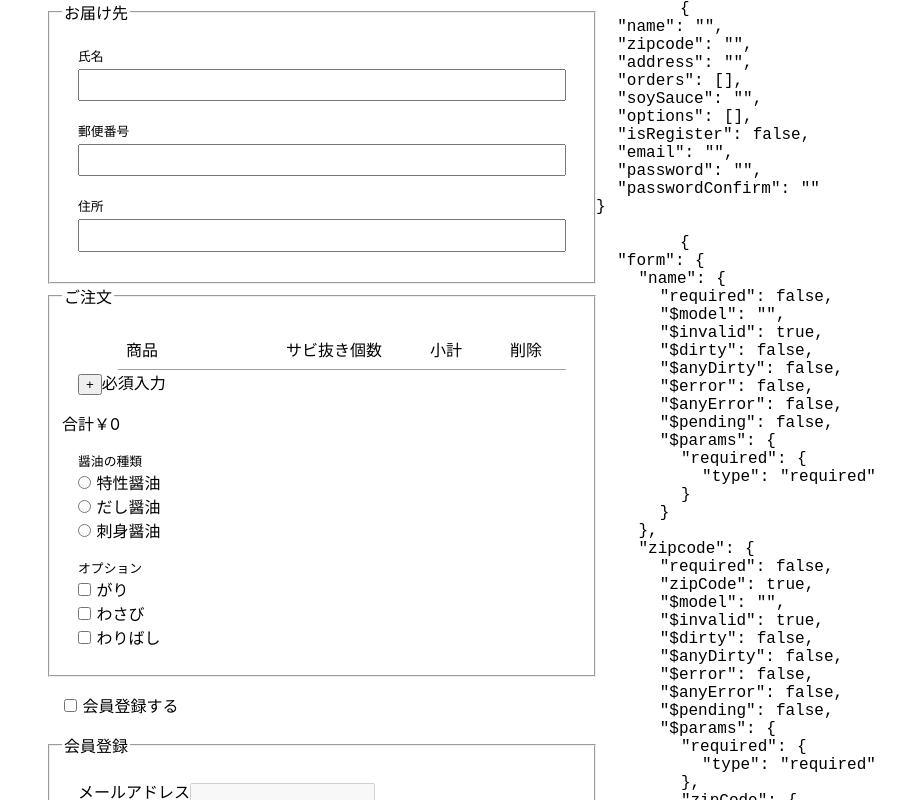
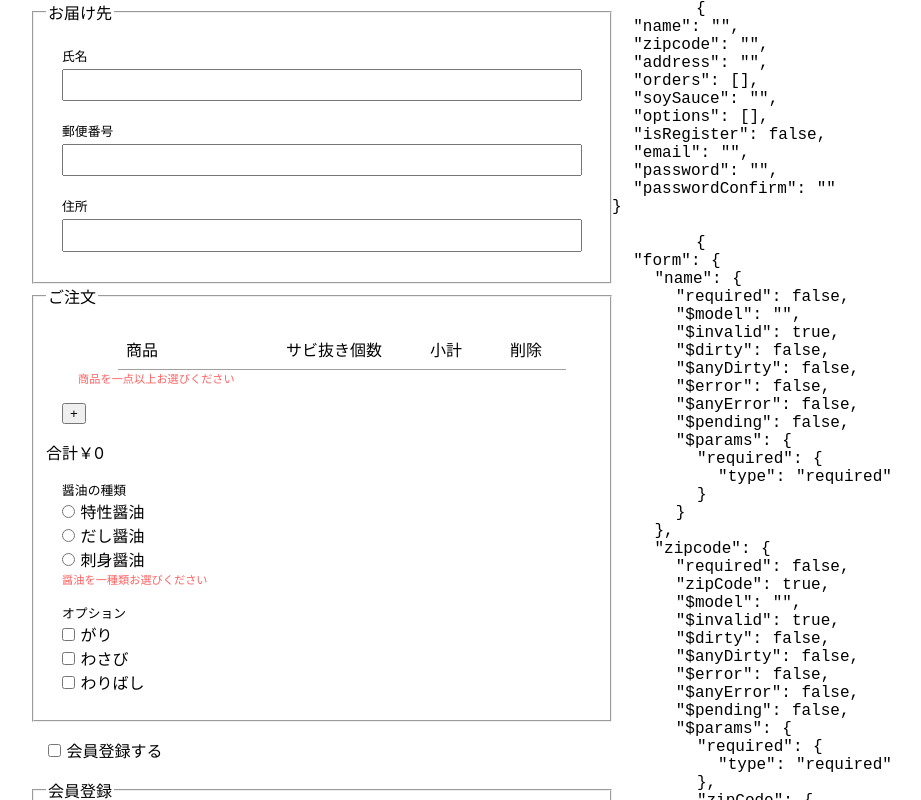
Before and after one commit to KadoTomohiro/VueValidationConsideration, a Nuxt app: page / in a window 1280 px wide. Shown: the top 800 px of the page, without its empty margins (156-1077 px from the left). Built offline with nearby package versions, Linux system fonts and the light colour scheme.

Commit message:
add nested form validation

```diff
--- a/components/DeliveryForm/DeliveryForm.vue
+++ b/components/DeliveryForm/DeliveryForm.vue
@@ -23,6 +23,7 @@
       <fieldset>
         <legend>ご注文</legend>
         <div class="control-unit">
+          <ControlField :validation="$v.form.orders" :error="$v.form.orders.$invalid">
             <ul>
               <li>
                 <OrderInputHeader></OrderInputHeader>
@@ -35,11 +36,13 @@
                 ></OrderInput>
               </li>
             </ul>
+            <template #required>商品を一点以上お選びください</template>
+          </ControlField>
+
           <button type="button" @click="addOrder()">+</button>
-          <span v-if="$v.form.orders.$invalid">必須入力</span>
         </div>
         <div>合計{{ total | currency }}</div>
-        <ControlField label="醤油の種類" :validation="$v.form.soySauce">
+        <ControlField label="醤油の種類" :validation="$v.form.soySauce" :error="$v.form.soySauce.$invalid">
           <label v-for="soySauce in soySauces" :key="soySauce.value">
             <input v-model="form.soySauce" type="radio" :value="soySauce.value" />
             {{ soySauce.name }}
@@ -77,14 +80,14 @@
           </div>
         </div>
         <ControlField label="パスワード" :validation="$v.form.password">
-          <TextInput type="password" v-model="form.password" @touch="$v.form.password.$touch()"></TextInput>
+          <TextInput v-model="form.password" type="password" @touch="$v.form.password.$touch()"></TextInput>
           <template #requiredIfRegister>会員登録される場合必須登録です</template>
           <template #password>半角英数8文字以上24文字以内で入力してください</template>
         </ControlField>
         <ControlField label="パスワード確認" :validation="$v.form.passwordConfirm">
           <TextInput
+            v-model="form.passwordConfirm"
             type="password"
-            v-model="form.passwordConfirm"
             @touch="$v.form.passwordConfirm.$touch()"
           ></TextInput>
           <template #requiredIfRegister>会員登録される場合必須登録で</template>
--- a/components/DeliveryForm/OrderInput.vue
+++ b/components/DeliveryForm/OrderInput.vue
@@ -16,7 +16,11 @@
         </label>
       </template>
       <template #amount>
-        <label> <input v-model="order.amount" type="number" class="order-amount" />個 </label>
+        <ControlField :validation="$v.order.amount" :error="$v.order.amount.$invalid">
+          <label> <input v-model="order.amount" type="number" class="order-amount" min="0" />個</label>
+          <template #required>必須</template>
+          <template #min>1つ以上ご注文ください</template>
+        </ControlField>
       </template>
       <template #sumTotal>
         <output>
@@ -27,18 +31,30 @@
         <button type="button" @click="removeOrder()">-</button>
       </template>
     </OrderListLayout>
+    <!--    <pre>{{ $v.order.amount }}</pre>-->
   </div>
 </template>
 
 <script lang="ts">
 import Vue, { PropType } from 'vue'
 import { Component, Prop, Emit, Model } from 'vue-property-decorator'
+import { required, minValue } from 'vuelidate/lib/validators'
 import OrderListLayout from '~/components/DeliveryForm/OrderListLayout.vue'
 import { Menu, Order } from '~/models/Order'
-
 @Component({
   components: {
     OrderListLayout,
+  },
+  validations: {
+    order: {
+      menu: {
+        name: { required },
+      },
+      amount: {
+        required,
+        min: minValue(1),
+      },
+    },
   },
 })
 export default class OrderInput extends Vue {
--- a/components/DeliveryForm/OrderListLayout.vue
+++ b/components/DeliveryForm/OrderListLayout.vue
@@ -22,6 +22,8 @@ export default class OrderListLayout extends Vue {}
 .container {
   padding: 0.5em;
   border-bottom: #a0a0a0 solid 1px;
+  display: flex;
+  align-items: flex-start;
 }
 .slot {
   display: inline-block;
--- a/components/atoms/FormLabel.vue
+++ b/components/atoms/FormLabel.vue
@@ -1,5 +1,5 @@
 <template>
-  <label class="label" :id="id"
+  <label :id="id" class="label"
     ><slot>{{ text }}</slot></label
   >
 </template>
@@ -22,6 +22,8 @@ export default class FormLabelComponent extends Vue {
 
 <style scoped>
 .label {
+  display: inline-block;
   font-size: 0.8em;
+  height: auto;
 }
 </style>
--- a/components/molecules/ControlField.vue
+++ b/components/molecules/ControlField.vue
@@ -9,7 +9,7 @@
       <slot></slot>
     </template>
     <template #error>
-      <small v-if="hasValidation && validation.$error" class="error">
+      <small v-if="error || (hasValidation && validation.$error)" class="error">
         <span v-for="invalid in invalidParamNames" :key="invalid"><slot :name="invalid"></slot></span>
       </small>
     </template>
@@ -42,6 +42,9 @@ export default class ControlFieldComponent extends Vue {
 
   @Prop({ type: Number, required: false, default: 1 })
   maxErrorShow!: number
+
+  @Prop({ type: Boolean, default: false })
+  readonly error!: boolean
 
   get hasValidation() {
     return this.validation !== undefined
@@ -77,5 +80,6 @@ export default class ControlFieldComponent extends Vue {
   color: #ff6161;
   display: flex;
   flex-direction: column;
+  align-items: flex-start;
 }
 </style>
--- a/package.json
+++ b/package.json
@@ -44,7 +44,7 @@
     "stylelint": "^13.9.0",
     "stylelint-config-prettier": "^8.0.2",
     "stylelint-config-standard": "^20.0.0",
-    "ts-jest": "^26.5.3",
+    "ts-jest": "^26.5.2",
     "vue-jest": "^3.0.4"
   }
 }
```
Lines whose indentation alone changed are shown as unchanged.
